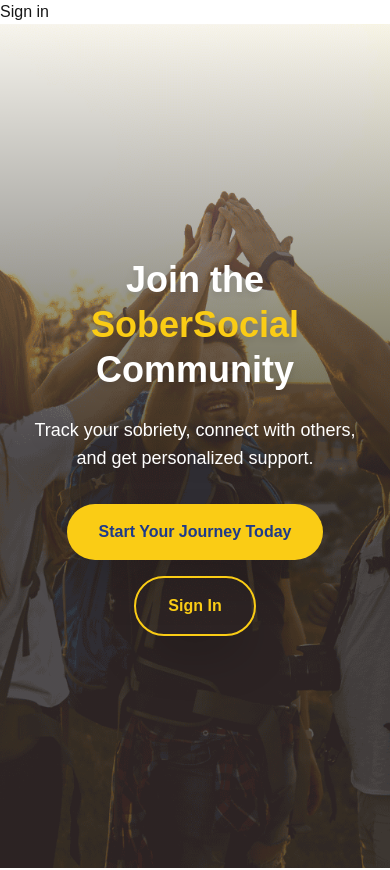
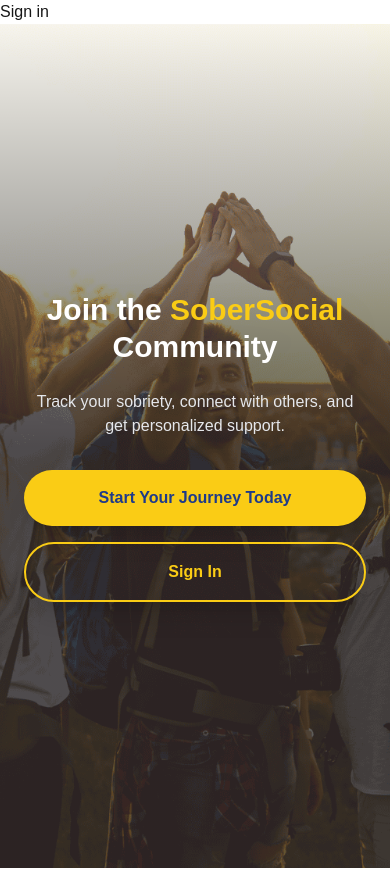
Before and after one commit to evanwilliamson94/sober-social, a Next.js app: page / in a window 390 px wide. Shown: the top 870 px of the page. Built offline with nearby package versions, Linux system fonts and the light colour scheme; no server answers.

Commit message:
index sign in

```diff
--- a/src/pages/index.tsx
+++ b/src/pages/index.tsx
@@ -3,7 +3,7 @@
 import { ChartBarIcon, UsersIcon, AcademicCapIcon } from '@heroicons/react/24/outline';
 import { FaFacebookF, FaTwitter, FaInstagram, FaLinkedinIn } from 'react-icons/fa';  // Social media icons
 import { SignInButton, SignUpButton } from '@clerk/nextjs';
-
+import Link from 'next/link';
 
 export default function Home() {
   return (
@@ -34,25 +34,26 @@
 
         {/* Centered Content with Subtle Text Enhancements */}
         <div className="relative z-10 text-center px-6 md:px-12">
-          <h1 className="text-4xl md:text-6xl lg:text-7xl font-bold leading-tight mb-6 drop-shadow-lg">
+  <h1 className="text-3xl md:text-5xl lg:text-6xl font-bold leading-tight mb-6 drop-shadow-2xl">
     Join the <span className="text-yellow-400">SoberSocial</span> Community
   </h1>
-          <p className="text-lg md:text-xl lg:text-2xl mb-8 drop-shadow-lg">
+          <p className="text-base md:text-lg lg:text-xl mb-8 drop-shadow-lg text-gray-200">
     Track your sobriety, connect with others, and get personalized support.
   </p>
-          <div className="space-y-4 md:flex md:space-y-0 md:space-x-4 justify-center">
+          <div className="space-y-4 md:space-y-0 md:flex md:space-x-4 justify-center">
   <SignUpButton>
-    <button className="inline-block px-8 py-4 bg-yellow-400 text-blue-900 font-bold rounded-full hover:bg-yellow-300 transition-all transform hover:scale-105 shadow-2xl">
+    <button className="w-full md:w-auto px-8 py-4 bg-yellow-400 text-blue-900 font-semibold rounded-full hover:bg-yellow-300 transition-all transform hover:scale-105 shadow-xl">
       Start Your Journey Today
     </button>
   </SignUpButton>
 
   <SignInButton>
-    <button className="inline-block px-8 py-4 bg-transparent border-2 border-yellow-400 text-yellow-400 font-bold rounded-full hover:bg-yellow-400 hover:text-blue-900 transition-all transform hover:scale-105 shadow-2xl">
+    <button className="w-full md:w-auto px-8 py-4 bg-transparent border-2 border-yellow-400 text-yellow-400 font-semibold rounded-full hover:bg-yellow-400 hover:text-blue-900 transition-all transform hover:scale-105 shadow-xl">
       Sign In
     </button>
   </SignInButton>
 </div>
+
         </div>
       </section>
 
@@ -78,7 +79,8 @@
           {/* Cards for the value proposition */}
           <div className="grid grid-cols-1 md:grid-cols-3 gap-12">
             {/* Card 1 - Track Your Sobriety */}
-            <div className="p-6 bg-white rounded-lg shadow-md hover:shadow-2xl transition-all transform hover:scale-105">
+            <Link href="/tracker">
+  <div className="p-6 bg-white rounded-lg shadow-md hover:shadow-2xl transition-all transform hover:scale-105 cursor-pointer">
     <div className="mb-4 flex justify-center items-center">
       <div className="bg-blue-100 p-4 rounded-full hover:animate-bounce">
         <ChartBarIcon className="w-12 h-12 text-blue-600" />
@@ -89,6 +91,7 @@
       Monitor your sober days, milestones, and progress with intuitive trackers designed for success.
     </p>
   </div>
+</Link>
 
             {/* Card 2 - Community Support */}
             <div className="p-6 bg-white rounded-lg shadow-md hover:shadow-2xl transition-all transform hover:scale-105">
@@ -127,26 +130,27 @@
       </section>
 
      {/* Call to Action */}
-      <section className="bg-gradient-to-r from-blue-600 to-blue-700 py-16 text-white text-center">
-        <h2 className="text-4xl font-bold mb-4 bg-clip-text text-transparent bg-gradient-to-r from-yellow-400 to-yellow-600">Ready to Begin Your Journey?</h2>
-        <p className="text-lg mb-8">
+<section className="bg-gradient-to-r from-blue-600 to-blue-700 py-16 md:py-24 text-white text-center">
+  <h2 className="text-3xl md:text-5xl font-bold mb-6 bg-clip-text text-transparent bg-gradient-to-r from-yellow-400 to-yellow-600 drop-shadow-lg">
+    Ready to Begin Your Journey?
+  </h2>
+  <p className="text-md md:text-xl mb-8 max-w-2xl mx-auto leading-relaxed text-gray-200">
     Join SoberSocial today and take control of your sobriety in a supportive and motivating environment.
   </p>
-
  {/* Flexbox for Button Layout */}
 <div className="flex flex-col md:flex-row justify-center items-center gap-4">
-          <a
-            href="#"
-            className="inline-block px-8 py-4 bg-yellow-400 text-blue-900 font-bold rounded-full hover:bg-yellow-300 transition-all transform hover:scale-105 shadow-lg"
-          >
+  <SignUpButton>
+    <button className="inline-block px-8 py-4 bg-yellow-400 text-blue-900 font-bold rounded-full hover:bg-yellow-300 transition-all transform hover:scale-105 shadow-xl">
       Join Now
-          </a>
-          <a
-            href="#"
-            className="inline-block px-8 py-4 bg-transparent border-2 border-yellow-400 text-yellow-400 font-bold rounded-full hover:bg-yellow-400 hover:text-blue-900 transition-all transform hover:scale-105 shadow-lg"
-          >
-            Learn More
-          </a>
+    </button>
+  </SignUpButton>
+
+  <SignInButton>
+    <button className="inline-block px-8 py-4 bg-transparent border-2 border-yellow-400 text-yellow-400 font-bold rounded-full hover:bg-yellow-400 hover:text-blue-900 transition-all transform hover:scale-105 shadow-xl">
+      Sign In
+    </button>
+  </SignInButton>
+
 </div>
       </section>
 
```
Lines whose indentation alone changed are shown as unchanged.
